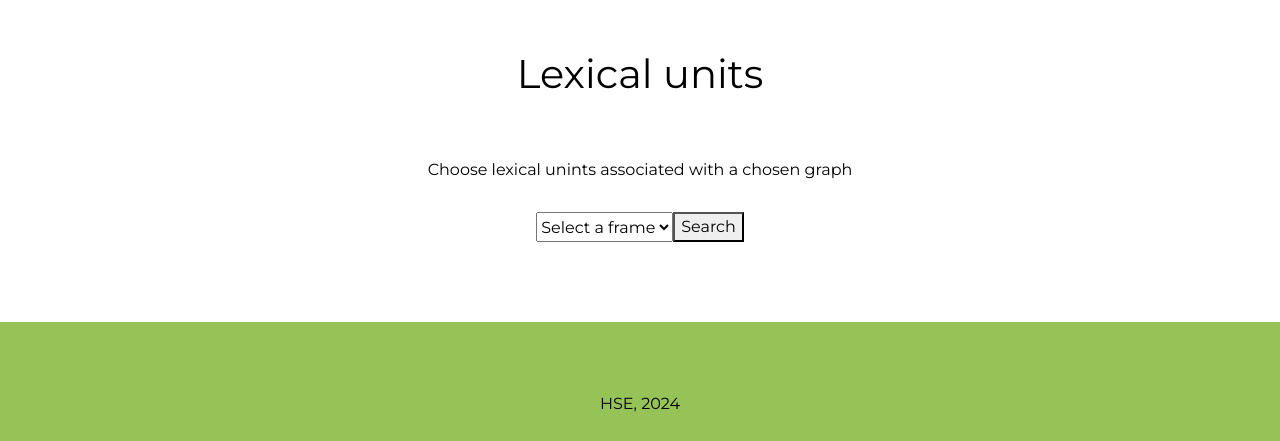
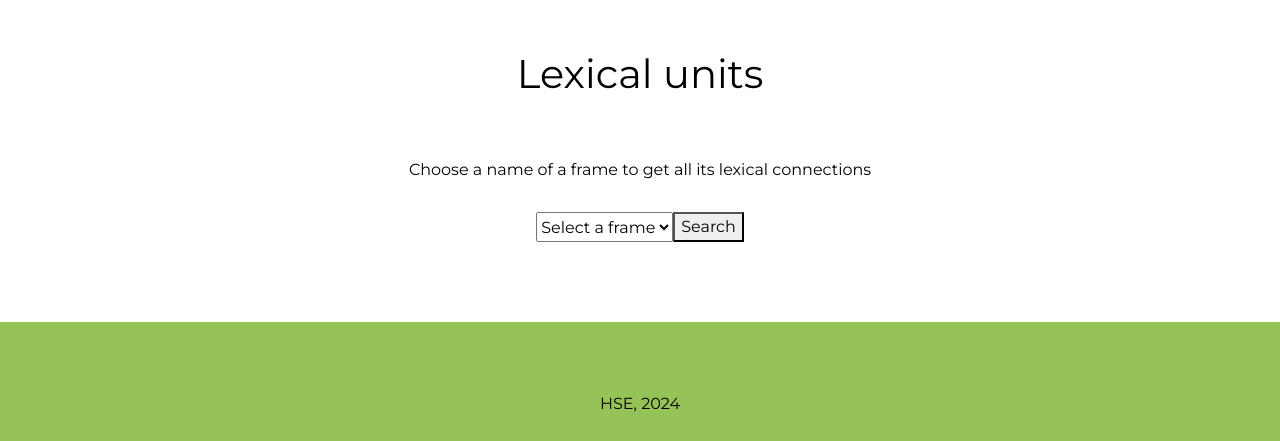
Before and after one commit to hemulitch/multilingual-database-of-frames, a Flask app: page /graph2_menu in a window 1280 px wide. Shown: the part 56-497 px from the top of the page. Run offline with Flask 3, Linux system fonts and the light colour scheme; data that the repository does not hold is empty.

Commit message:
Update graph2_menu.html

```diff
--- a/webapp/templates/graph2_menu.html
+++ b/webapp/templates/graph2_menu.html
@@ -6,7 +6,7 @@
 
 <h1>Lexical units</h1>
 
-<p>Choose lexical unints associated with a chosen graph</p>
+<p>Choose a name of a frame to get all its lexical connections</p>
 
 <div style="justify-content: center; margin: 30px; align-items: center; box-sizing: border-box;">
 <form style="display: flex; width: 100%; justify-content: center;" method="post">
```
